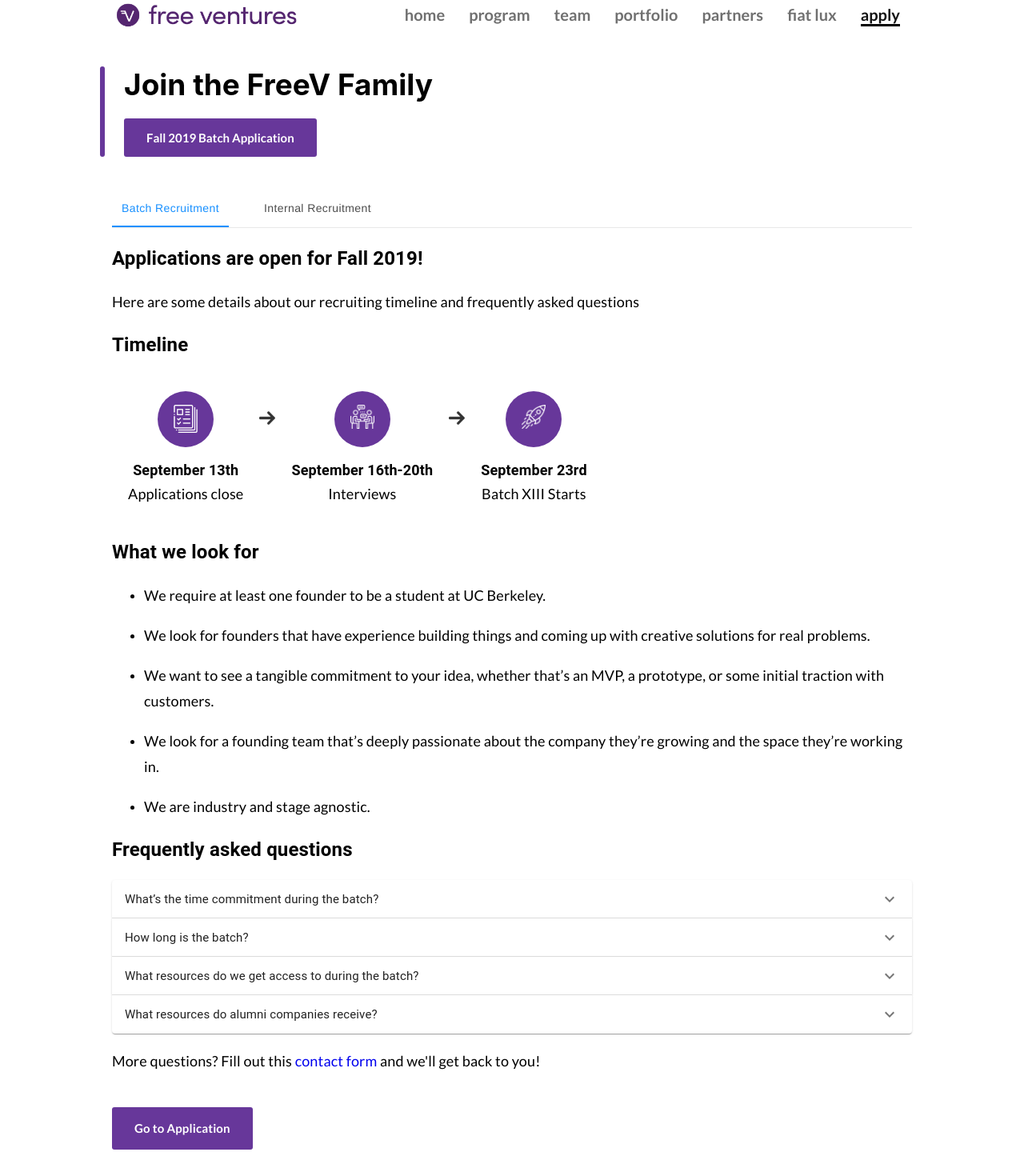
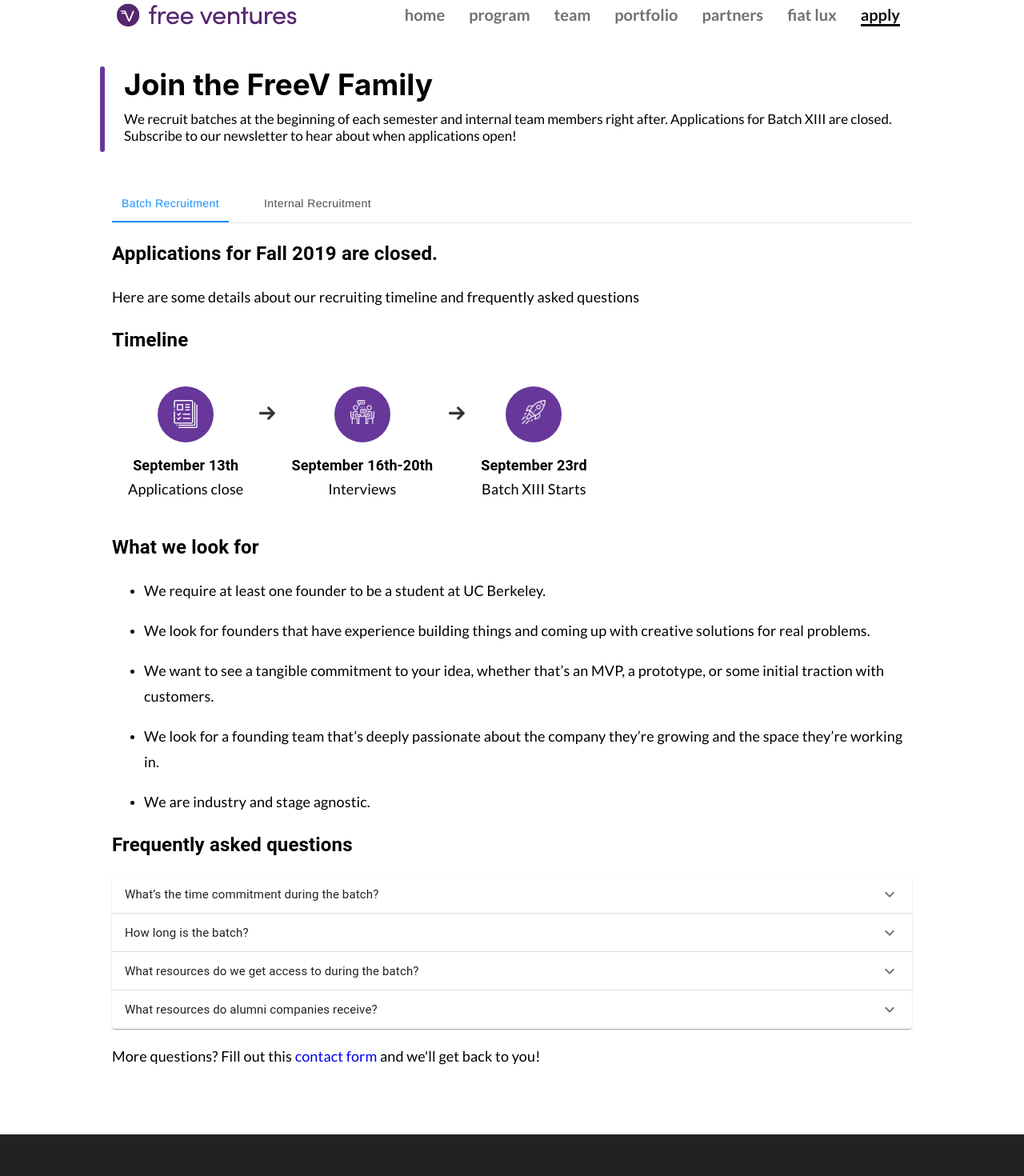
Before and after one commit to adhivd/freev-website, a React (Create React App) app: page /apply in a window 1280 px wide. Shown: the part 40-1510 px from the top of the page at 80% size. Built offline with nearby package versions, Linux system fonts and the light colour scheme.

Commit message:
applications are now down

```diff
--- a/src/Components/Apply.js
+++ b/src/Components/Apply.js
@@ -126,9 +126,8 @@ let batchFAQContent = [
         <section>
             <GenericTop
                 header={'Join the FreeV Family'}
-                description={''}
+                description={'We recruit batches at the beginning of each semester and internal team members right after. Applications for Batch XIII are closed. Subscribe to our newsletter to hear about when applications open!'}
             >
-                <a href="https://airtable.com/shrI4nmg4rSVokp16" className="genericButton" target="_blank">Fall 2019 Batch Application</a>
             </GenericTop>
             <GenericPage>
                 <div className={classes.root}>
@@ -139,7 +138,7 @@ let batchFAQContent = [
                     </AntTabs>
 
                     <TabPanel value={value} index={0}>
-                        <h2>Applications are open for Fall 2019!</h2>
+                        <h2>Applications for Fall 2019 are closed.</h2>
                         <p>Here are some details about our recruiting timeline and frequently asked questions</p>
                         <h2>Timeline</h2>
                         <div className="timeline">
@@ -196,12 +195,11 @@ let batchFAQContent = [
                     />
                 <p>More questions? Fill out this <a href="/contact">contact form</a> and we'll get back to you!</p>
                     <br />
-                    <a href="https://airtable.com/shrI4nmg4rSVokp16" className="genericButton" target="_blank">Go to Application</a>
                     </TabPanel>
 
 
                     <TabPanel value={value} index={1}>
-                       <p>We haven't started internal recruitment yet! Put your contact info down if you'd like to receive an email about when internal team recruitment opens.</p>
+                       <p>We'll be gearing up for internal recruitment very soon. Put your contact info down if you'd like to receive an email about when internal team recruitment opens.</p>
                        <a href="https://forms.gle/RnNgaxfZDUivcnS88" className="genericButton" target="_blank">Interest form</a>
                         <br />
                     </TabPanel>
```
